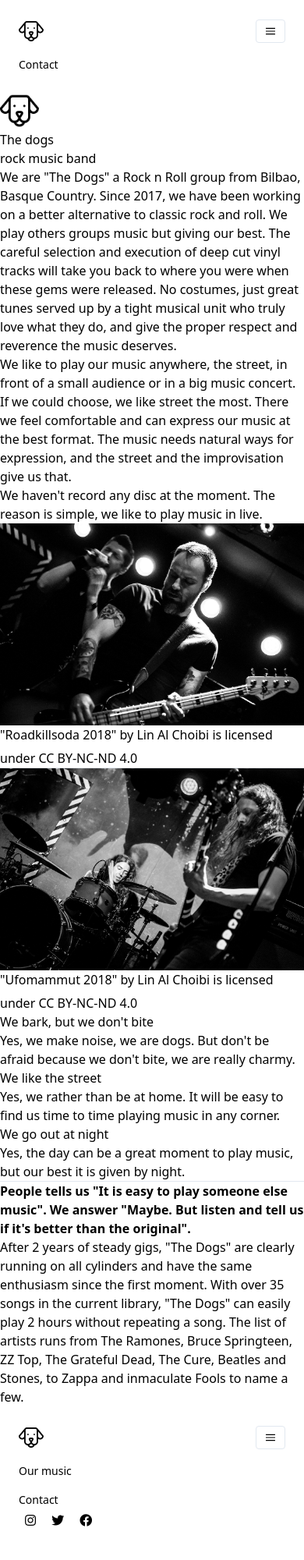
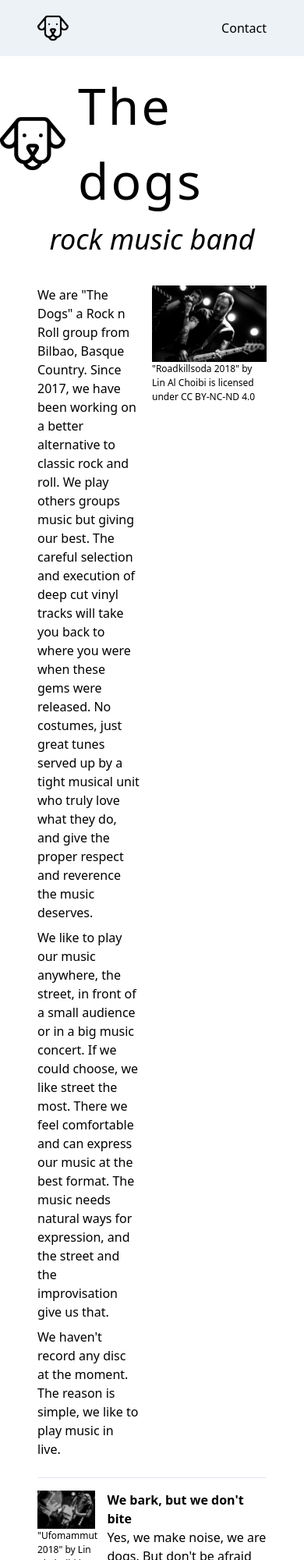
Before and after one commit to jabiersantamaria/uoc-m4258-pec3, a website built with Parcel: page src/index.html in a window 390 px wide. Shown: the top 2000 px of the page at 78% size. Built offline with nearby package versions, Linux system fonts and the light colour scheme; some packages are replaced by stand-ins of ours.

Commit message:
Building the pages with Tailwind

```diff
--- a/src/contact.html
+++ b/src/contact.html
@@ -12,27 +12,20 @@
   </head>
 
   <body>
-    <nav class="navbar navbar-expand-lg navbar-light bg-light ">
-        <div class="container">
-        <a class="navbar-brand" href="index.html">
-          <img src="./assets/images/logo.png" width="25px" alt="The dogs logo"/>
-        </a>
-        <button class="navbar-toggler" type="button" data-toggle="collapse" data-target="#navbarResponsive" aria-controls="navbarResponsive" aria-expanded="false" aria-label="Toggle navigation">
-          <span class="navbar-toggler-icon"></span>
-        </button>
-        <div id="navbarResponsive"class="navbar-collapse collapse">
-          <ul class="navbar-nav ml-auto">
-            <li class="nav-item">
-              <a class="nav-link" href="./index.html">Our music</a>
-            </li>
-          </ul>
-        </div>
+    <nav class="flex items-center justify-between bg-gray-200 px-12 py-4">
+      <div>
+        <a href="index.html"><img class="h-10"src="./assets/images/logo.png" alt="The dogs logo"/></a>
+      </div>
+      <div>
+        <a href="./contact.html" class="hover:bg-gray-600">Contact</a>
       </div>
     </nav>
 
-    <div class="container tittle">
-      <h1><img src="./assets/images/logo.png" width="50px" alt="The dogs logo"/>The dogs</h1>
-      <h5 class="font-italic">rock music band</h5>
+    <div class="flex items-center justify-center pt-4">
+      <img class="pr-4" src="./assets/images/logo.png" width="100px" alt="The dogs logo"/><span class="text-6xl tracking-wider">The dogs</span>
+    </div>
+    <div class="flex justify-center pb-4">
+      <span class="italic text-4xl">rock music band</span>
     </div>
 
     <div class="container">
@@ -52,33 +45,22 @@
         <div class="form-group">
           <textarea class="form-control rounded-0" id="exampleFormControlTextarea2" rows="3" placeholder="Message"></textarea>
         </div>
-        <button class="btn btn-secondary float-right" type="submit">Send</button>
+        <!--<button class="btn btn-secondary float-right" type="submit">Send</button>-->
       </form>
     </div>
 
-    <nav class="navbar navbar-expand-lg navbar-light bg-light">
-        <div class="container">
-        <a class="navbar-brand" href="index.html">
-          <img src="./assets/images/logo.png" width="25px" alt="The dogs logo"/>
-        </a>
-        <button class="navbar-toggler" type="button" data-toggle="collapse" data-target="#navbarResponsive" aria-controls="navbarResponsive" aria-expanded="false" aria-label="Toggle navigation">
-          <span class="navbar-toggler-icon"></span>
-        </button>
-        <div id="navbarResponsive"class="navbar-collapse collapse flex-grow-0">
-          <ul class="navbar-nav" >
-            <li class="nav-item">
-              <a class="nav-link" href="./index.html">Our music</a>
-            </li>
-            <li class="nav-item">
-              <a class="nav-link" href="./contact.html">Contact</a>
-            </li>
-          </ul>
-        </div>
-        <div class="navbar-text">
-          <a href="https://instagram.com/"><i class="p-2 fab fa-instagram"></i></a>
-          <a href="https://twitter.com/"><i class="p-2 fab fa-twitter"></i></a>
-          <a href="https://facebook.com/"><i class="p-2 fab fa-facebook"></i></a>
-        </div>
+    <nav class="flex items-center justify-between bg-gray-200 px-12 py-4">
+      <div>
+        <a href="index.html"><img class="h-10"src="./assets/images/logo.png" alt="The dogs logo"/></a>
+      </div>
+      <div>
+        <a href="./index.html" class="hover:bg-gray-600 mr-4">Our music</a>
+        <a href="./contact.html" class="hover:bg-gray-600 mr-4">Contact</a>
+      </div>
+      <div class="invisible md:visible">
+        <a href="https://instagram.com/"><i class="p-2 fab fa-instagram"></i></a>
+        <a href="https://twitter.com/"><i class="p-2 fab fa-twitter"></i></a>
+        <a href="https://facebook.com/"><i class="p-2 fab fa-facebook"></i></a>
       </div>
     </nav>
 
--- a/src/index.html
+++ b/src/index.html
@@ -12,93 +12,68 @@
   </head>
 
   <body>
-    <nav class="flex items-center justify-between flex-wrap p-6">
-      <div class="flex items-center flex-shrink-0 text-white mr-6">
-        <a class="fill-current h-8 w-8 mr-2" width="54" height="54" viewBox="0 0 54 54" href="index.html"><img src="./assets/images/logo.png" alt="The dogs logo"/></a>
+    <nav class="flex items-center justify-between bg-gray-200 px-12 py-4">
+      <div>
+        <a href="index.html"><img class="h-10"src="./assets/images/logo.png" alt="The dogs logo"/></a>
       </div>
-      <div class="block lg:hidden">
-        <button class="flex items-center px-3 py-2 border rounded hover:text-black hover:border-black">
-          <svg class="fill-current h-3 w-3" viewBox="0 0 20 20" xmlns="http://www.w3.org/2000/svg"><title>Menu</title><path d="M0 3h20v2H0V3zm0 6h20v2H0V9zm0 6h20v2H0v-2z"/></svg>
-        </button>
-      </div>
-      <div class="w-full block flex-grow lg:flex lg:items-center lg:w-auto">
-        <div class="text-sm lg:flex-grow">
-          <a href="./contact.html" class="block mt-4 lg:inline-block lg:mt-0 hover:text-gray mr-4">
-            Contact
-          </a>
-        </div>
+      <div>
+        <a href="./contact.html" class="hover:bg-gray-600">Contact</a>
       </div>
     </nav>
 
-    <div class="container tittle">
-      <h1><img src="./assets/images/logo.png" width="50px" alt="The dogs logo"/>The dogs</h1>
-      <h5 class="font-italic">rock music band</h5>
+    <div class="flex items-center justify-center pt-4">
+      <img class="pr-4" src="./assets/images/logo.png" width="100px" alt="The dogs logo"/><span class="text-6xl tracking-wider">The dogs</span>
+    </div>
+    <div class="flex justify-center pb-4">
+      <span class="italic text-4xl">rock music band</span>
     </div>
 
-    <div class="container">
-      <div class="row">
-        <div class="col-sm-6">
-          <p>We are "The Dogs" a Rock n Roll group from Bilbao, Basque Country. Since 2017, we have been working on a better alternative to classic rock and roll. We play others groups music but giving our best. The careful selection and execution of deep cut vinyl tracks will take you back to where you were when these gems were released. No costumes, just great tunes served up by a tight musical unit who truly love what they do, and give the proper respect and reverence the music deserves.</p>
-          <p>We like to play our music anywhere, the street, in front of a small audience or in a big music concert. If we could choose, we like street the most. There we feel comfortable and can express our music at the best format. The music needs natural ways for expression, and the street and the improvisation give us that.</p>
-          <p>We haven't record any disc at the moment. The reason is simple, we like to play music in live.</p>
+    <div class="flex px-12 py-4">
+      <div class="w-1/2 pr-4">
+        <p class="pb-2 ">We are "The Dogs" a Rock n Roll group from Bilbao, Basque Country. Since 2017, we have been working on a better alternative to classic rock and roll. We play others groups music but giving our best. The careful selection and execution of deep cut vinyl tracks will take you back to where you were when these gems were released. No costumes, just great tunes served up by a tight musical unit who truly love what they do, and give the proper respect and reverence the music deserves.</p>
+        <p class="pb-2">We like to play our music anywhere, the street, in front of a small audience or in a big music concert. If we could choose, we like street the most. There we feel comfortable and can express our music at the best format. The music needs natural ways for expression, and the street and the improvisation give us that.</p class="py-2">
+        <p class="pb-2">We haven't record any disc at the moment. The reason is simple, we like to play music in live.</p class="py-2">
       </div>
-        <div class="col-sm-6">
-          <img src="./assets/images/concert1.jpg" class="img-fluid" alt="The dogs logo"/>
-          <p class="photo"><a href="https://www.behance.net/gallery/64267203/Roadkillsoda-2018">"Roadkillsoda 2018"</a><span> by <span>Lin Al Choibi</span></span> is licensed under <a href="https://creativecommons.org/licenses/by-nc-nd/4.0/?ref=ccsearch&atype=html" style="margin-right: 5px;">CC BY-NC-ND 4.0</a><a href="https://creativecommons.org/licenses/by-nc-nd/4.0/?ref=ccsearch&atype=html" target="_blank" rel="noopener noreferrer" style="display: inline-block;white-space: none;margin-top: 2px;margin-left: 3px;height: 22px !important;"></a></p>
+      <div class="w-1/2">
+        <img src="./assets/images/concert1.jpg" class="object-cover object-center" alt="The dogs logo"/>
+        <p class="text-xs"><a href="https://www.behance.net/gallery/64267203/Roadkillsoda-2018">"Roadkillsoda 2018"</a> by Lin Al Choibi is licensed under <a href="https://creativecommons.org/licenses/by-nc-nd/4.0/?ref=ccsearch&atype=html">CC BY-NC-ND 4.0</a><a href="https://creativecommons.org/licenses/by-nc-nd/4.0/?ref=ccsearch&atype=html"></a></p>
       </div>
     </div>
-      <hr>
-      <div class="row">
-        <div class="col-sm-3">
+    <hr class="mx-12">
+    <div class="flex px-12 py-4">
+      <div class="w-1/4">
         <img src="./assets/images/concert.jpg" class="img-fluid" alt="The dogs logo"/>
-          <p class="photo"><a href="https://www.behance.net/gallery/64267479/Ufomammut-2018">"Ufomammut 2018"</a><span> by <span>Lin Al Choibi</span></span> is licensed under <a href="https://creativecommons.org/licenses/by-nc-nd/4.0/?ref=ccsearch&atype=html" style="margin-right: 5px;">CC BY-NC-ND 4.0</a><a href="https://creativecommons.org/licenses/by-nc-nd/4.0/?ref=ccsearch&atype=html" target="_blank" rel="noopener noreferrer" style="display: inline-block;white-space: none;margin-top: 2px;margin-left: 3px;height: 22px !important;"></a></p>
+        <p class="text-xs"><a href="https://www.behance.net/gallery/64267479/Ufomammut-2018">"Ufomammut 2018"</a> by Lin Al Choibi is licensed under <a href="https://creativecommons.org/licenses/by-nc-nd/4.0/?ref=ccsearch&atype=html">CC BY-NC-ND 4.0</a><a href="https://creativecommons.org/licenses/by-nc-nd/4.0/?ref=ccsearch&atype=html"></a></p>
       </div>
-        <div class="col-sm-9">
+      <div class="w-3/4 pl-4">
         <dl>
-            <dt>We bark, but we don't bite</dt>
+          <dt class="font-bold">We bark, but we don't bite</dt>
           <dd>Yes, we make noise, we are dogs. But don't be afraid because we don't bite, we are really charmy.</dd>
-            <dt>We like the street</dt>
+          <dt class="font-bold">We like the street</dt>
           <dd>Yes, we rather than be at home. It will be easy to find us time to time playing music in any corner.</dd>
-            <dt>We go out at night</dt>
+          <dt class="font-bold">We go out at night</dt>
           <dd>Yes, the day can be a great moment to play music, but our best it is given by night.</dd>
         </dl>
       </div>
     </div>
-      <hr>
-      <div class="row">
-        <div class="col-sm-3">
-          <h5><strong> People tells us "It is easy to play someone else music". We answer "Maybe. But listen and tell us if it's better than the original".</strong></h5>
+    <hr class="mx-12">
+    <div class="flex px-12 py-4">
+      <div class="w-1/4">
+        <p class="font-bold">People tells us "It is easy to play someone else music". We answer "Maybe. But listen and tell us if it's better than the original".</p>
       </div>
-        <div class="col-sm-9">
+      <div class="w-3/4">
         <p>After 2 years of steady gigs, "The Dogs" are clearly running on all cylinders and have the same enthusiasm since the first moment. With over 35 songs in the current library, "The Dogs" can easily play 2 hours without repeating a song. The list of artists runs from The Ramones, Bruce Springteen, ZZ Top, The Grateful Dead, The Cure, Beatles and Stones, to Zappa and inmaculate Fools to name a few.</p>
       </div>
     </div>
-      <div class="row">
-        <div class="col-sm-6"></div>
-        <div class="col-sm-6"></div>
+    <nav class="flex items-center justify-between bg-gray-200 px-12 py-4">
+      <div>
+        <a href="index.html"><img class="h-10"src="./assets/images/logo.png" alt="The dogs logo"/></a>
       </div>
+      <div>
+        <a href="./index.html" class="hover:bg-gray-600 mr-4">Our music</a>
+        <a href="./contact.html" class="hover:bg-gray-600 mr-4">Contact</a>
       </div>
-
-    <nav class="flex items-center justify-between flex-wrap p-6">
-      <div class="flex items-center flex-shrink-0 text-white mr-6">
-        <a class="fill-current h-8 w-8 mr-2" width="54" height="54" viewBox="0 0 54 54" href="index.html"><img src="./assets/images/logo.png" alt="The dogs logo"/></a>
-      </div>
-      <div class="block lg:hidden">
-        <button class="flex items-center px-3 py-2 border rounded hover:text-black hover:border-black">
-          <svg class="fill-current h-3 w-3" viewBox="0 0 20 20" xmlns="http://www.w3.org/2000/svg"><title>Menu</title><path d="M0 3h20v2H0V3zm0 6h20v2H0V9zm0 6h20v2H0v-2z"/></svg>
-        </button>
-      </div>
-      <div class="w-full block flex-grow lg:flex lg:items-center lg:w-auto">
-        <div class="text-sm lg:flex-grow">
-          <a href="./index.html" class="block mt-4 lg:inline-block lg:mt-0 hover:text-gray mr-4">
-            Our music
-          </a>
-          <a href="./contact.html" class="block mt-4 lg:inline-block lg:mt-0 hover:text-gray mr-4">
-            Contact
-          </a>
-        </div>
-      </div>
-      <div class="navbar-text">
+      <div class="invisible md:visible">
         <a href="https://instagram.com/"><i class="p-2 fab fa-instagram"></i></a>
         <a href="https://twitter.com/"><i class="p-2 fab fa-twitter"></i></a>
         <a href="https://facebook.com/"><i class="p-2 fab fa-facebook"></i></a>
```
Lines whose indentation alone changed are shown as unchanged.
